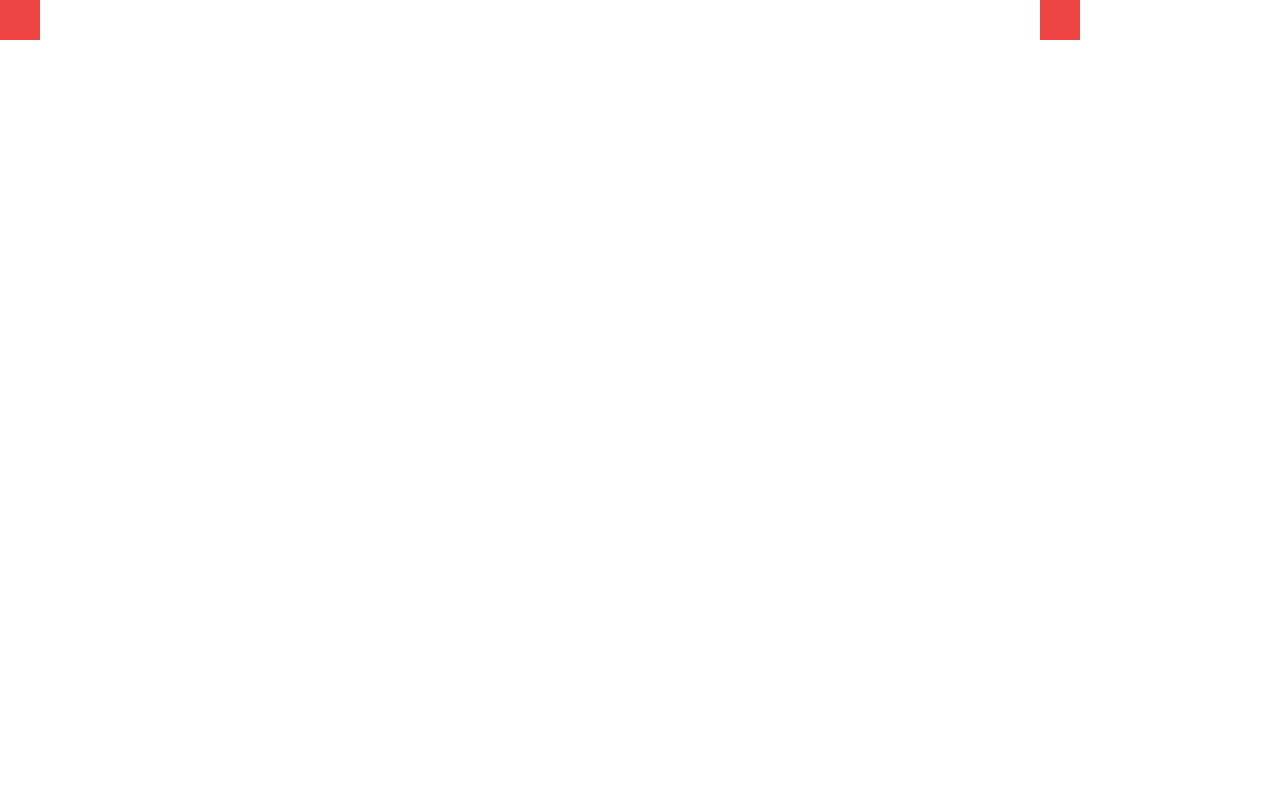
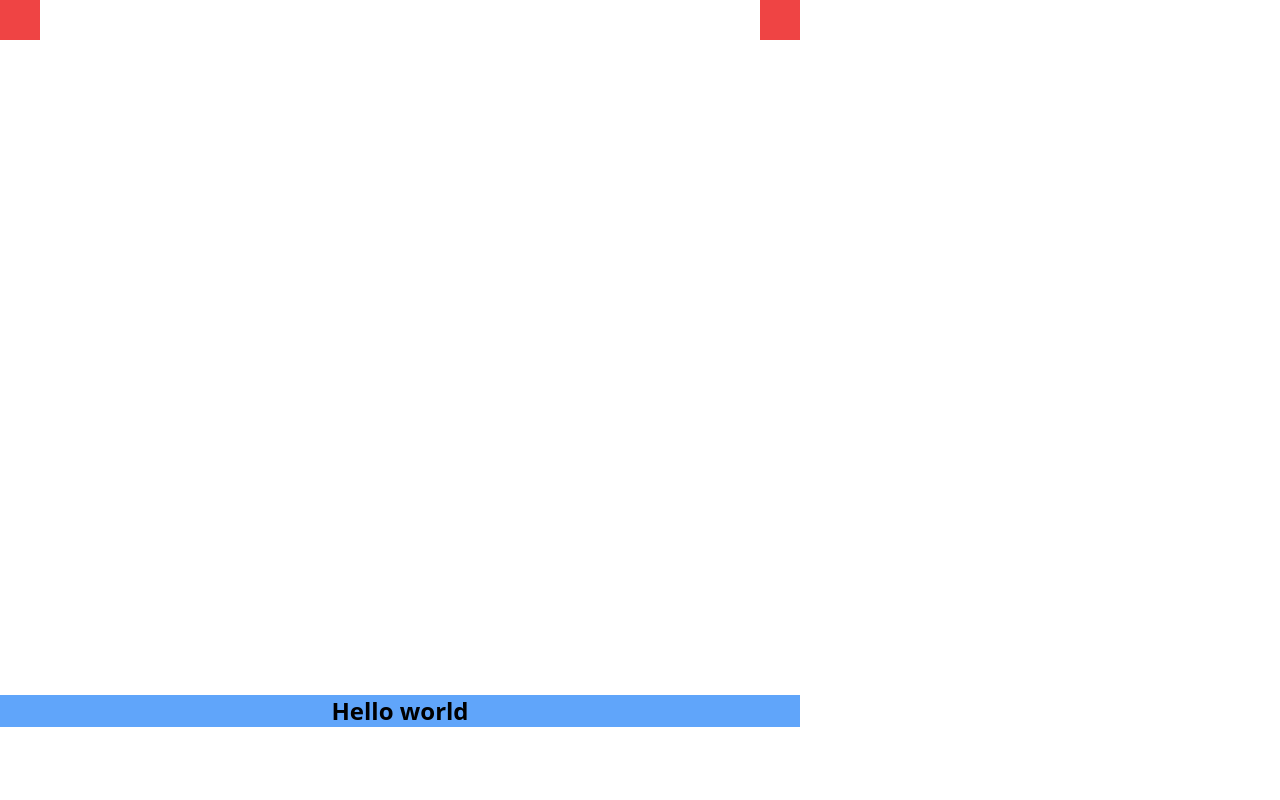
Before and after one commit to zat-org/QydahStream, a Nuxt app: page / in a window 1280 px wide. Shown: the top 800 px of the page. Built offline with nearby package versions, Linux system fonts and the light colour scheme.

Commit message:
test min width

```diff
--- a/pages/index.vue
+++ b/pages/index.vue
@@ -1,9 +1,9 @@
 <template>
-  <div class="  bg-transparent  w-[1080px]  aspect-[9/16] flex flex-col justify-between " >
-    <!-- <div class="fixed top-0 right-[50%] "> player1</div>
-    <div class="fixed t" > player2</div>
-    <div> player1</div>
-    <div> player1</div> -->
+  <div class=" relative bg-transparent  w-[800px]  aspect-[9/16] flex flex-col justify-between " >
+    <!-- <div class="absolute top-0 right-[50%] p-5 bg-blue-400 "> player1</div>
+    <div class="absolute top-[100%] right-[50%] p-5 bg-blue-400" > player2</div>
+    <div class="absolute top-[50%] left-0 p-5 bg-red-400" > player3</div>
+    <div class="absolute top-[50%] left-[100%] p-5 bg-red-400"> player4 </div> -->
 
 <div class ="flex justify-between items-center  w-full">
   <div class="p-5 bg-red-500"></div>
```
